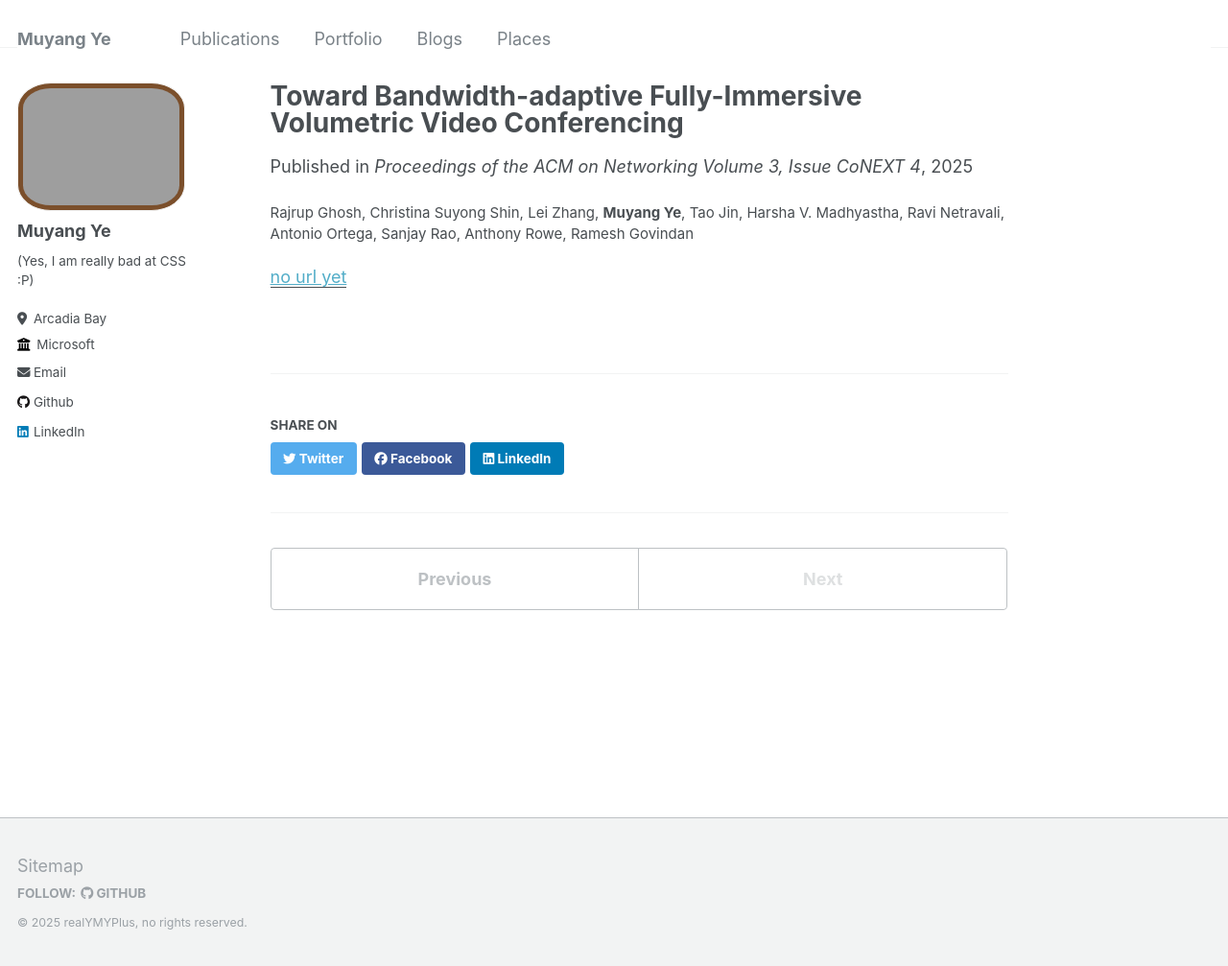
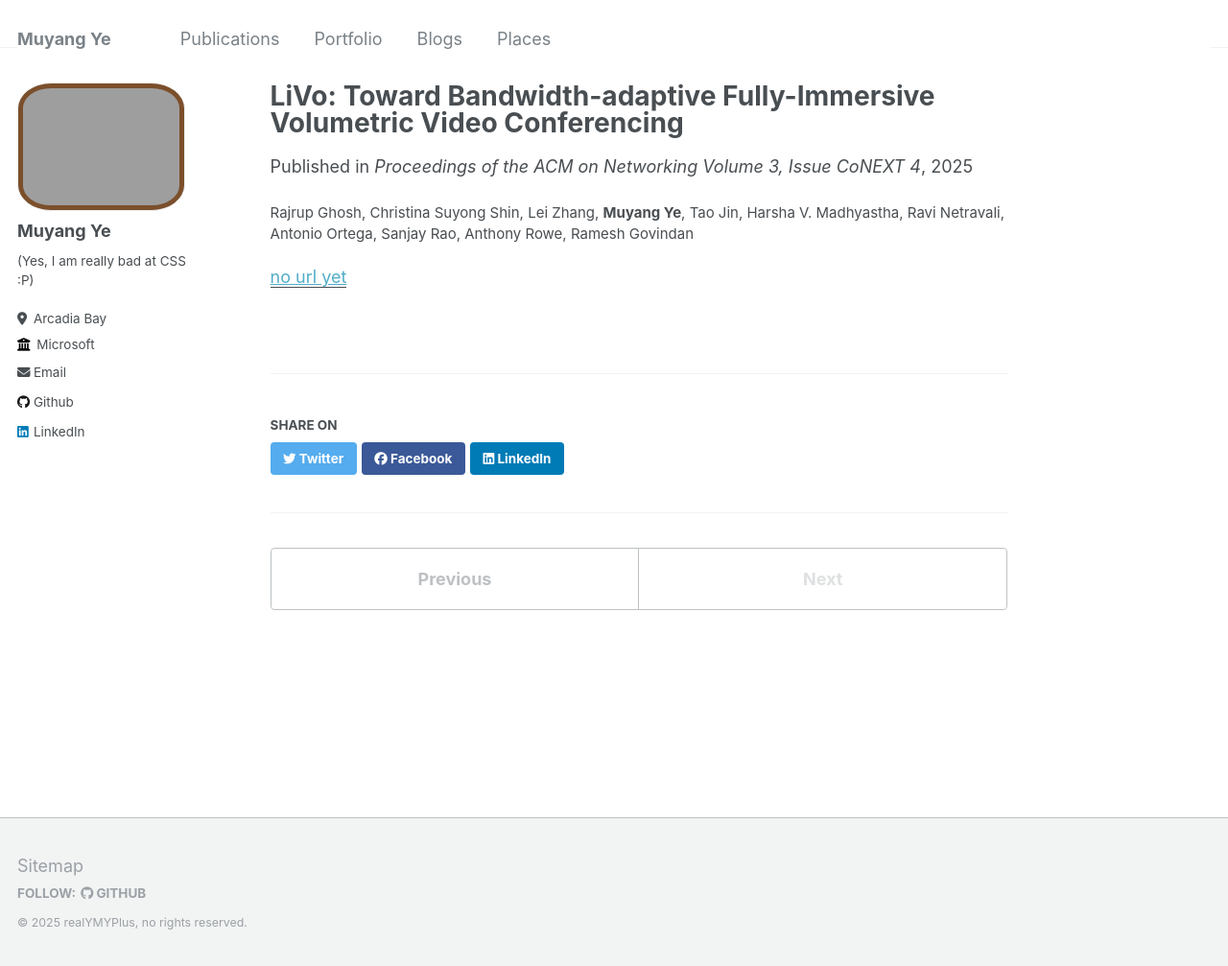
Before and after one commit to muyangye/muyangye.github.io, a Jekyll site: the page built from _publications/2025-09-12-conext.md, in a window 1280 px wide and 1007 px high. Shown: the whole window at 96% size. Built offline with Jekyll 4.4.1, drawn with Linux system fonts in a browser that asks for light colours.

Commit message:
update paper

```diff
--- a/_publications/2025-09-12-conext.md
+++ b/_publications/2025-09-12-conext.md
@@ -1,5 +1,5 @@
 ---
-title: "Toward Bandwidth-adaptive Fully-Immersive Volumetric Video Conferencing"
+title: "LiVo: Toward Bandwidth-adaptive Fully-Immersive Volumetric Video Conferencing"
 collection: publications
 permalink: /publication/2025-09-12-conext
 date: 2025-09-12
```
Also changed, not shown: README.md (+1 -1 lines).
